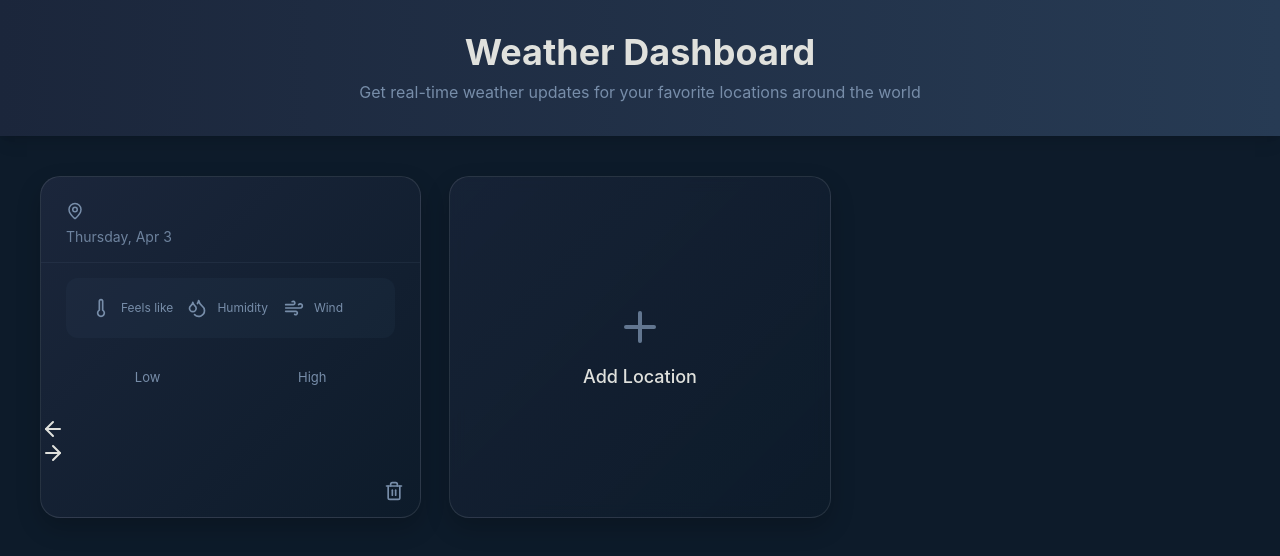
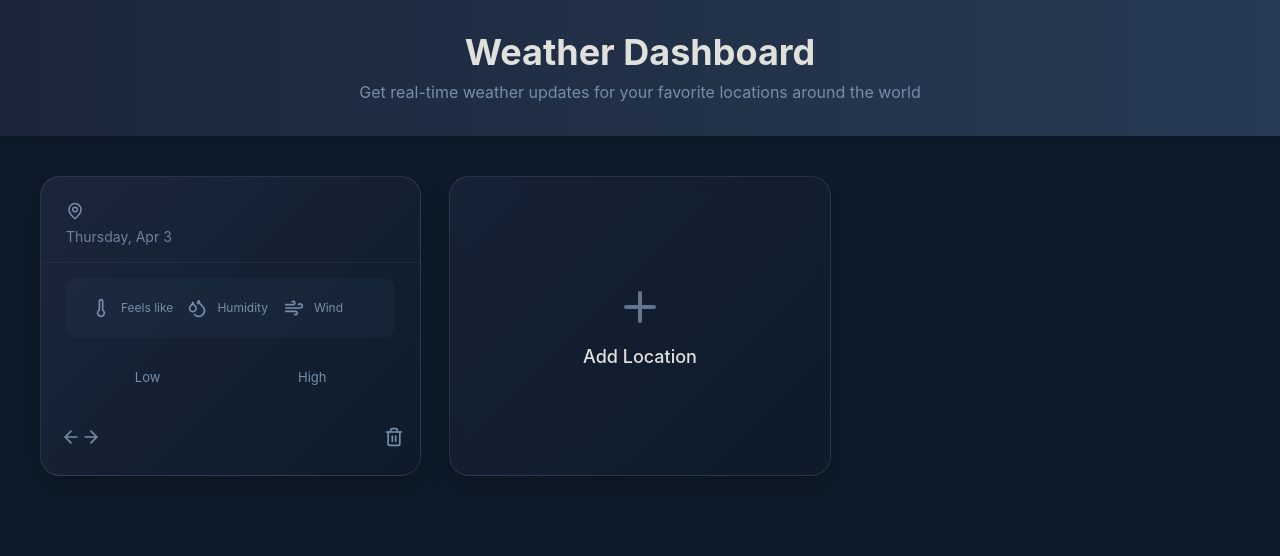
Before and after one commit to 09jayy/Heavy-Duty-Drivers-Weather-App, a React (Vite) app: page / in a window 1280 px wide. Shown: the top 556 px of the page. Built offline with nearby package versions, Linux system fonts and the light colour scheme; no server answers.

Commit message:
added styling for arrow buttons for moving components

```diff
--- a/src/pages/weather/Weather.css
+++ b/src/pages/weather/Weather.css
@@ -196,15 +196,34 @@ body {
 
 .trash-container {
   display: flex;
-  justify-content: end;
+  justify-content: center;
+  align-items: center;
 }
 
-.trash {
-  color: var(--accent-color)
+.bright-hover:hover{
+  filter: brightness(2)
+}
+
+.move-arrows {
+  display: flex;
+  align-items: center;
 }
 
 .up-down-arrows {
   display: none;
+}
+
+.left-right-arrows {
+  display: flex;
+  flex-direction: row;
+  align-items: center;
+}
+
+.actions {
+  display: flex;
+  align-items: center;
+  justify-content: space-between;
+  color: var(--accent-color)
 }
 
 /* Responsive adjustments */
@@ -224,7 +243,13 @@ body {
 
 @media (max-width: 768px){
   .up-down-arrows {
-    display: block
+    display: flex;
+    flex-direction: column;
+    align-items: center;
+  }
+
+  .actions {
+    margin-bottom: 1rem;
   }
 
   .left-right-arrows {
--- a/src/pages/weather/components/WeatherWidget.jsx
+++ b/src/pages/weather/components/WeatherWidget.jsx
@@ -112,21 +112,21 @@ export const WeatherWidget = ({city = null, onAddLocation = () => {}, onDeleteLo
 
         <div className='actions'>
           <div className='move-arrows'>
-            <div className='left-right-arrows'>
-              <ArrowLeft/>
-              <ArrowRight/>
+            <div className='ml-5 w-10 h-10 left-right-arrows'>
+              <ArrowLeft className='bright-hover'/>
+              <ArrowRight className="bright-hover"/>
             </div>
 
-            <div className='up-down-arrows'>
-              <ArrowUp/>
-              <ArrowDown/>
+            <div className='ml-2 w-10 h-10 up-down-arrows'>
+              <ArrowUp className="bright-hover"/>
+              <ArrowDown className="bright-hover"/>
             </div>
           </div>
 
-          <div className={'trash-container'}>
-            <Trash2 className='w-5 h-5 m-4 trash' onClick={onDeleteLocation}/>
+            <div className='trash-container'>
+              <Trash2 className='w-5 h-5 mr-4 bright-hover' onClick={onDeleteLocation}/>
+            </div>
           </div>
         </div>
-      </div>
     );
   };
```
